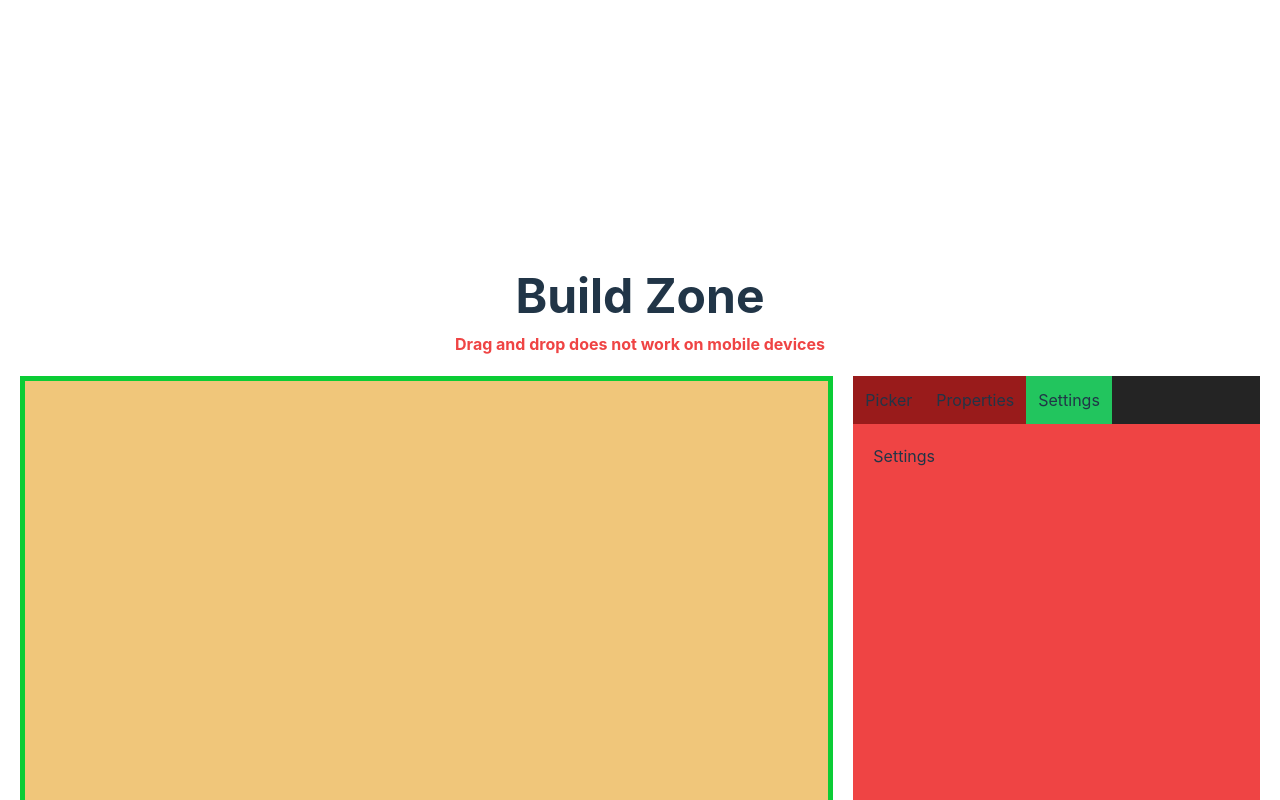
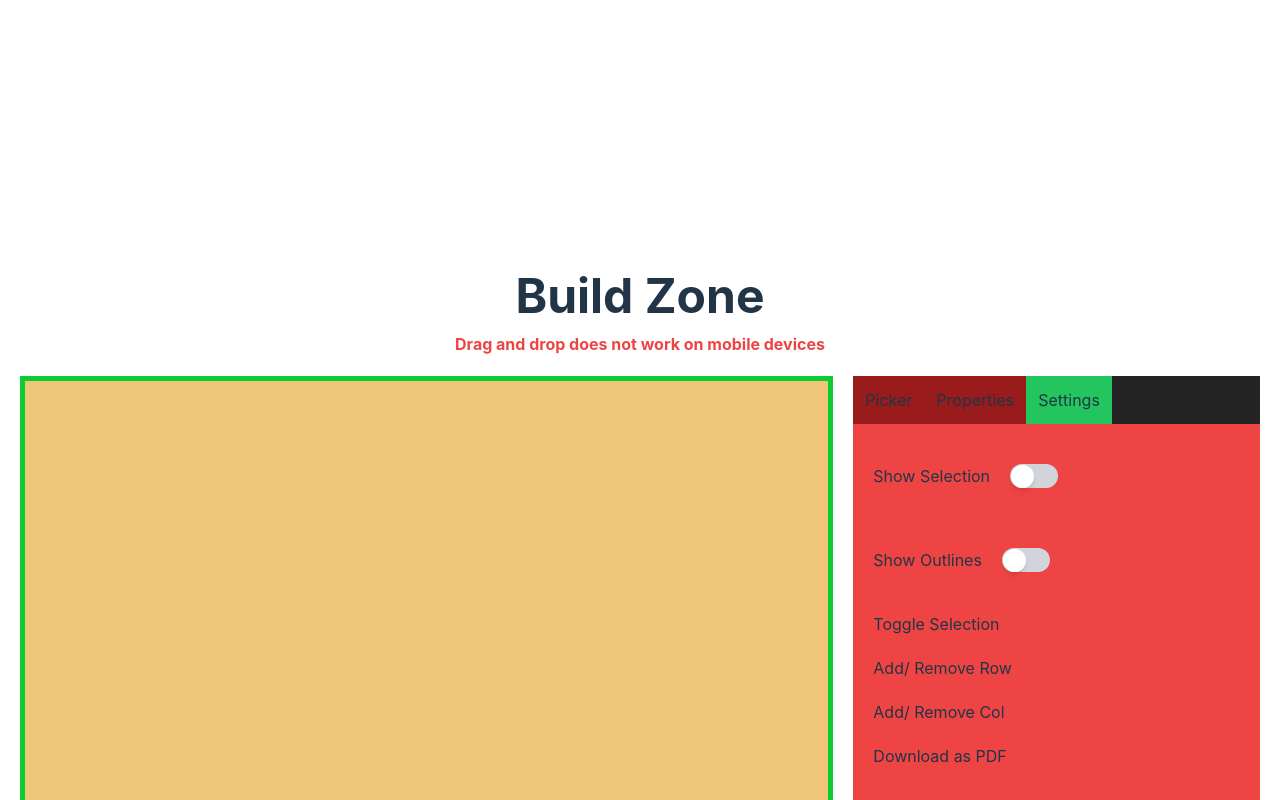
Before and after one commit to Metalax0/resume-builder, a React (Vite) app: page / in a window 1280 px wide. Both pictures are taken after a click on the button "Settings". Shown: the part 548-1348 px from the top of the page. Built offline with nearby package versions, Linux system fonts and the light colour scheme; the HTML template or start-up script is replaced by a standard one.

Commit message:
component/ added toggle switch

```diff
--- /dev/null
+++ b/src/components/atoms/toggle-switch/index.tsx
@@ -0,0 +1,32 @@
+import { useState } from "react";
+
+export interface ToggleSwitchPropsType {
+    id: string;
+}
+
+export const ToggleSwitch = ({ id }: ToggleSwitchPropsType) => {
+    const [isChecked, setIsChecked] = useState(false);
+
+    return (
+        <div className="relative w-12 h-6 m-5 select-none">
+            <input
+                type="checkbox"
+                id={id}
+                className="sr-only"
+                checked={isChecked}
+                onChange={() => setIsChecked(!isChecked)}
+            />
+            <label
+                htmlFor={id}
+                className={`absolute top-0 left-0 w-full h-full rounded-full cursor-pointer transition-all duration-300 ease-in-out
+            ${isChecked ? "bg-green-500" : "bg-gray-300"}
+          `}
+            />
+            <span
+                className={`absolute top-[1px] left-[1px] w-[23px] h-[23px] rounded-full bg-white shadow-md transition-all duration-300 ease-in-out pointer-events-none
+            ${isChecked ? "translate-x-[25px]" : ""}
+          `}
+            />
+        </div>
+    );
+};
--- a/src/components/sections/tabs/settings/index.tsx
+++ b/src/components/sections/tabs/settings/index.tsx
@@ -1,3 +1,22 @@
+import { ToggleSwitch } from "../../../atoms/toggle-switch";
+
 export const SettingsTab = () => {
-    return <div className="flex flex-1 gap-5 bg-red-500">Settings</div>;
+    return (
+        <div className="flex flex-col items-start flex-1 gap-5 bg-red-500">
+            <div className="flex items-center">
+                <span>Show Selection</span>
+                <ToggleSwitch id="selection" />
+            </div>
+
+            <div className="flex items-center">
+                <span>Show Outlines</span>
+                <ToggleSwitch id="outlines" />
+            </div>
+
+            <p>Toggle Selection </p>
+            <p>Add/ Remove Row </p>
+            <p>Add/ Remove Col </p>
+            <p>Download as PDF </p>
+        </div>
+    );
 };
```
